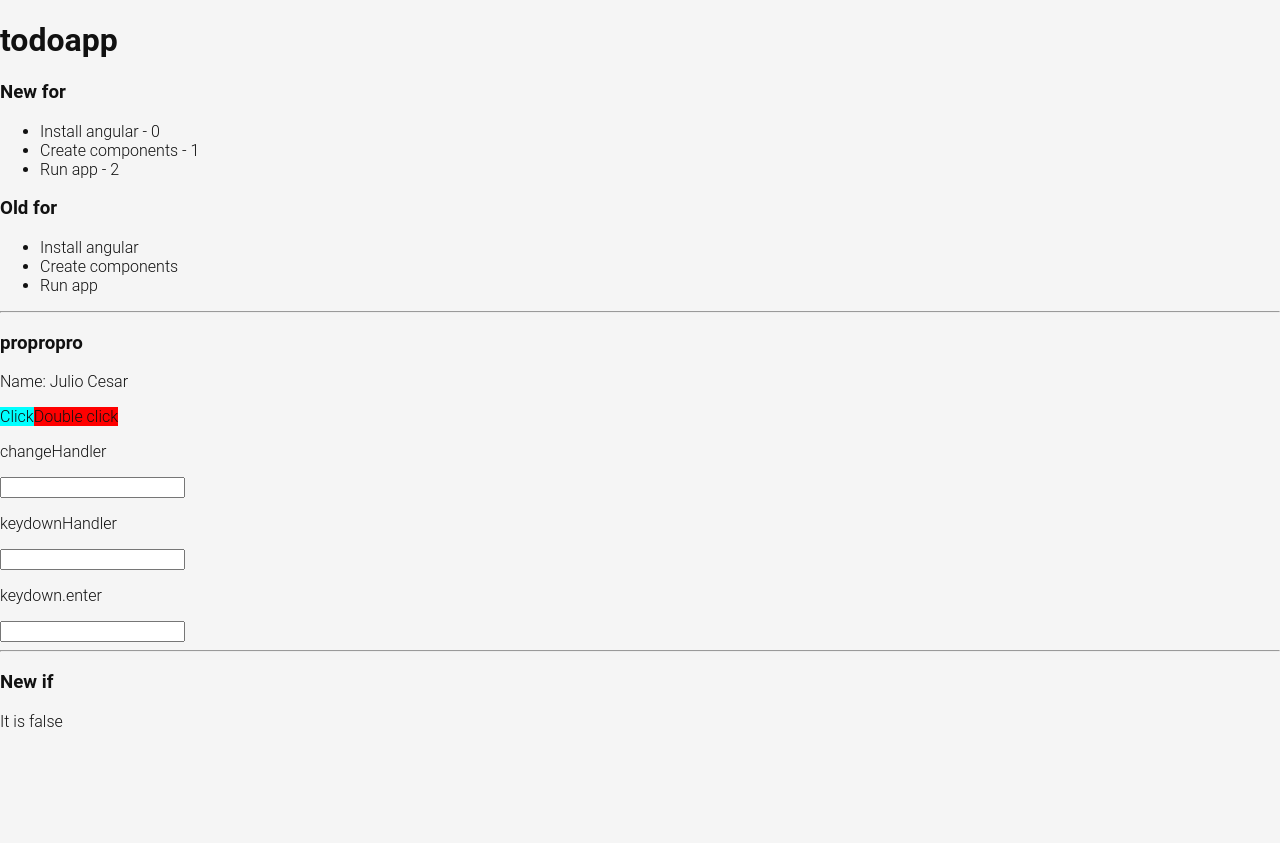
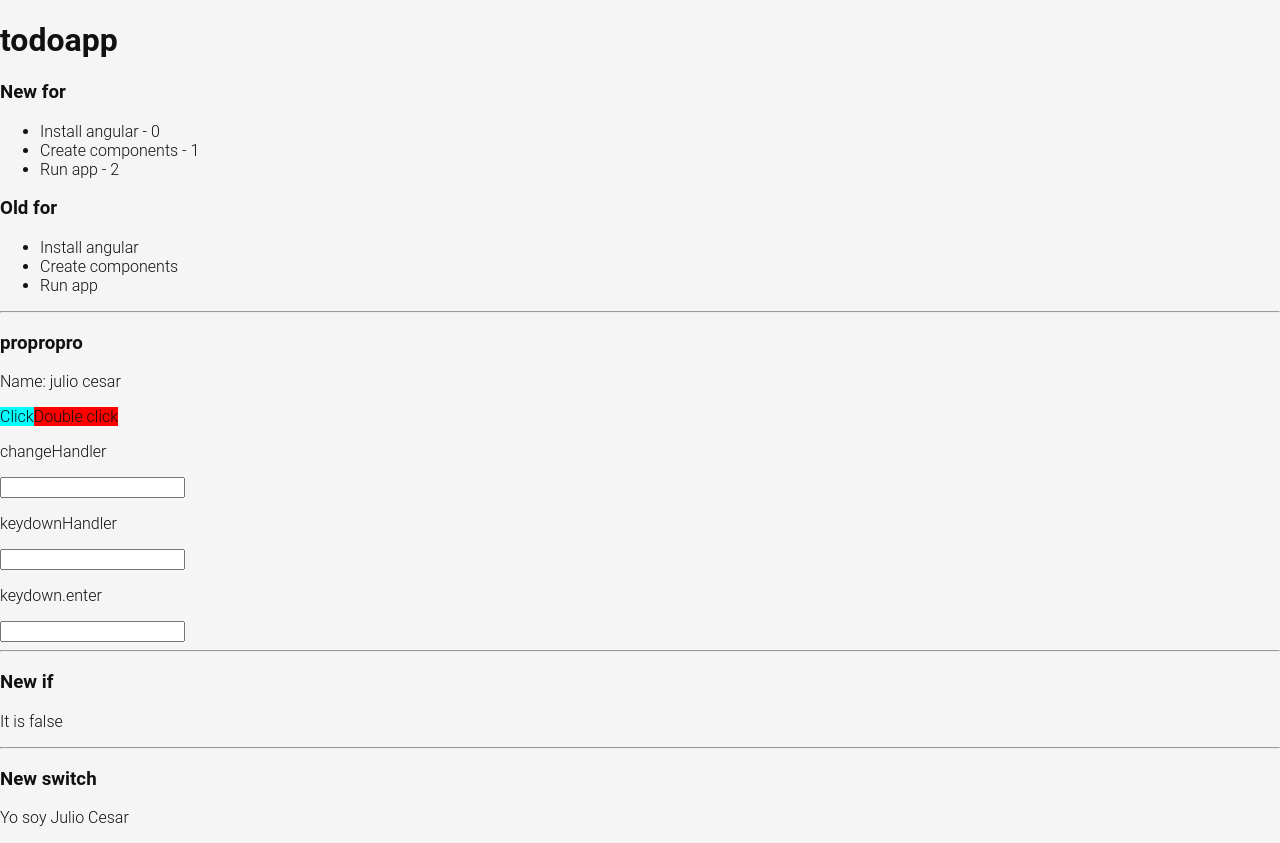
Before and after one commit to juliocsantaman/angular-todoapp, an Angular app: page /labs in a window 1280 px wide. Before the commit the page ends 800 px from the top, so only its background shows below. Built offline with nearby package versions, Linux system fonts and the light colour scheme.

Commit message:
New switch

```diff
--- a/src/app/pages/labs/labs.component.html
+++ b/src/app/pages/labs/labs.component.html
@@ -47,3 +47,20 @@
   <p>It is false</p>
   }
 </div>
+
+<hr>
+
+<div>
+  <h3>New switch</h3>
+  @switch (name()) {
+    @case ('julio cesar') {
+      <p>Yo soy Julio Cesar</p>
+    }
+    @case ('cesar') {
+      <p>Yo soy cesar</p>
+    }
+    @default {
+      <p>No existe el valor de nombre</p>
+    }
+  }
+</div>
--- a/src/app/pages/labs/labs.component.ts
+++ b/src/app/pages/labs/labs.component.ts
@@ -13,7 +13,7 @@ import { FormsModule } from '@angular/forms';
 export class LabsComponent {
   title = 'todoapp';
   tasks = ['Install angular', 'Create components', 'Run app'];
-  name = signal("Julio Cesar");
+  name = signal("julio cesar");
 
   showAlert(text: string): void {
     alert(text);
```
